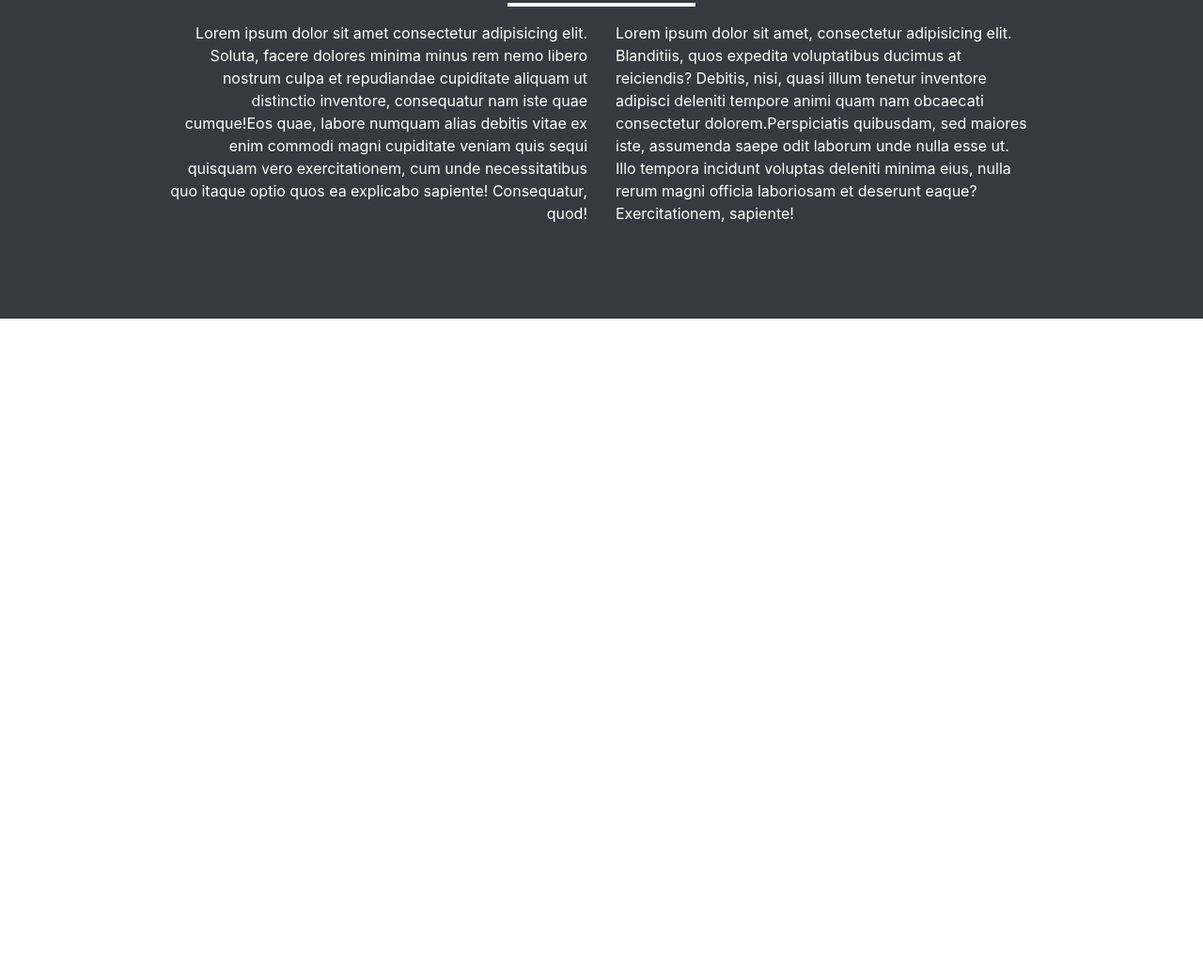
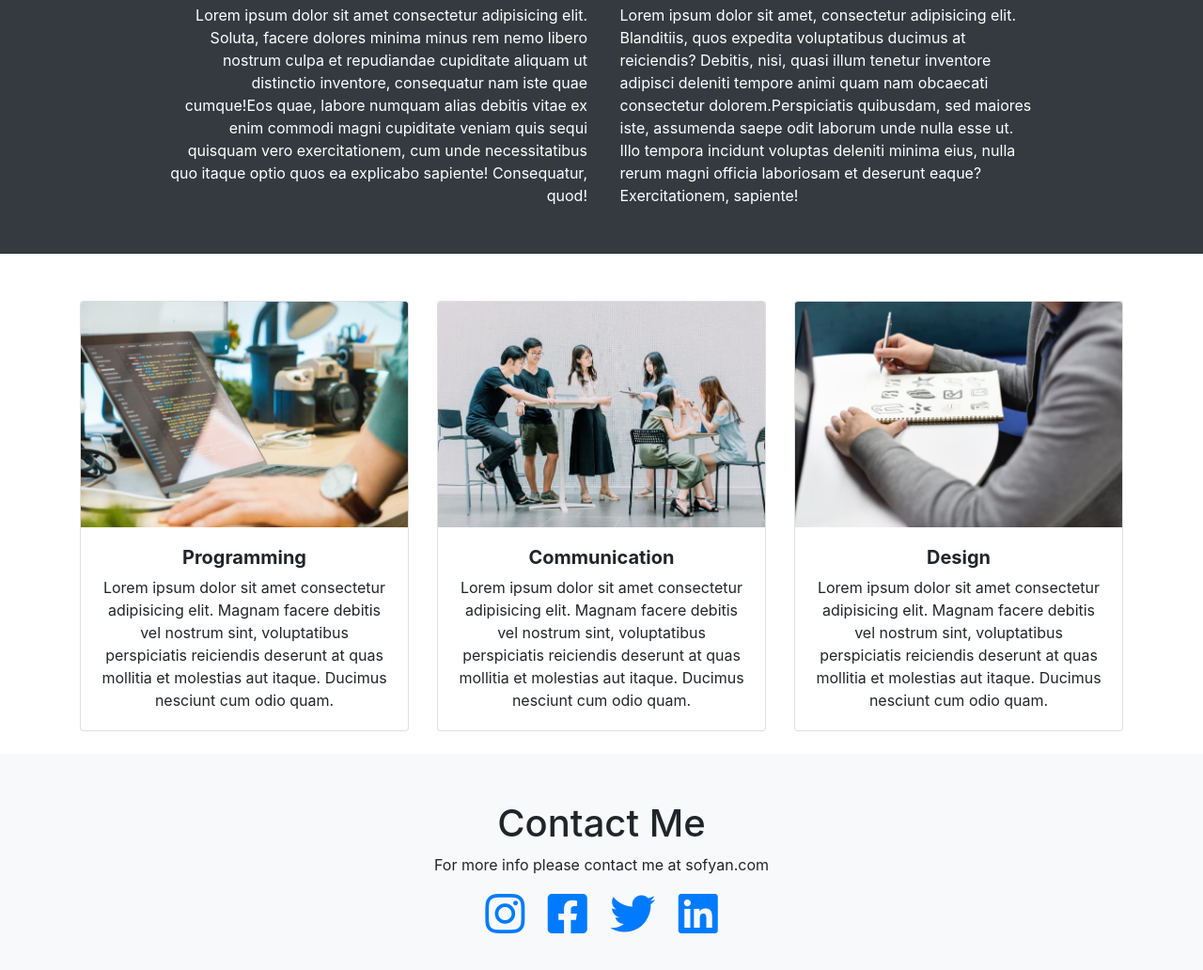
Before and after one commit to lighteagle/learn-css-fw, a plain HTML site: page bootstrap.html in a window 1280 px wide. Shown: the part 530-1562 px from the top of the page at 94% size. Drawn offline with Linux system fonts and the light colour scheme.

Commit message:
bootstrap

```diff
--- a/bootstrap.html
+++ b/bootstrap.html
@@ -17,7 +17,7 @@
 
 <body>
   <!-- Navigasi -->
-  <nav class=" navbar navbar-expand bg-dark navbar-dark">
+  <nav class=" navbar navbar-expand bg-dark navbar-dark fixed-top">
     <!-- Brand/logo -->
     <a class="navbar-brand" href="#">
       <img src="images/bootstrap.jpg" alt="logo" style="width:40px;">
@@ -61,6 +61,7 @@
           quae, labore numquam alias debitis vitae ex enim commodi magni cupiditate veniam quis sequi quisquam vero
           exercitationem, cum unde necessitatibus quo itaque optio quos ea explicabo sapiente! Consequatur, quod!
         </div>
+        &nbsp;
         <div class="col-sm-11 col-md-5 text-left">
           Lorem ipsum dolor sit amet, consectetur adipisicing elit. Blanditiis, quos expedita voluptatibus ducimus at
           reiciendis? Debitis, nisi, quasi illum tenetur inventore adipisci deleniti tempore animi quam nam obcaecati
@@ -74,11 +75,67 @@
   </section>
   <!-- Section - Portofolio -->
   <section id="portofolio">
+    <div class="container">
 
+      <div class="row">
+        <div class="col-md-4">
+          <div class="card mb-4 box-shadow">
+            <img class="card-img-top" src="images/image-1.jpg">
+            <div class="card-body">
+              <h5><b>Programming</b></h5>
+              <p class="card-text">Lorem ipsum dolor sit amet consectetur adipisicing elit. Magnam facere debitis vel
+                nostrum sint, voluptatibus perspiciatis reiciendis deserunt at quas mollitia et molestias aut itaque.
+                Ducimus nesciunt cum odio quam.</p>
+            </div>
+          </div>
+        </div>
+        <div class="col-md-4">
+          <div class="card mb-4 box-shadow">
+            <img class="card-img-top" src="images/image-2.jpg">
+            <div class="card-body">
+              <h5><b>Communication</b></h5>
+              <p class="card-text">Lorem ipsum dolor sit amet consectetur adipisicing elit. Magnam facere debitis vel
+                nostrum sint, voluptatibus perspiciatis reiciendis deserunt at quas mollitia et molestias aut itaque.
+                Ducimus nesciunt cum odio quam.</p>
+            </div>
+          </div>
+        </div>
+        <div class="col-md-4">
+          <div class="card mb-4 box-shadow">
+            <img class="card-img-top" src="images/image-3.jpg">
+            <div class="card-body">
+              <h5><b>Design</b></h5>
+              <p class="card-text">Lorem ipsum dolor sit amet consectetur adipisicing elit. Magnam facere debitis vel
+                nostrum sint, voluptatibus perspiciatis reiciendis deserunt at quas mollitia et molestias aut itaque.
+                Ducimus nesciunt cum odio quam.</p>
+            </div>
+          </div>
+        </div>
+      </div>
+    </div>
   </section>
   <!-- Section - Contact me -->
-  <section id="contact-me">
+  <section id="contact-me" class="page-section bg-light">
+    <h1>Contact Me</h1>
+    <p>For more info please contact me at sofyan.com</p>
 
+
+    <a href="/icons/instagram?style=brands"
+      class="flex flex-column items-center justify-center color-inherit w-100 pa2 br2 br--top no-underline hover-bg-blue4 hover-white"><i
+        class="fab fa-instagram" style="font-size: 48px;padding: 0 10px 0 10px;"></i></a>
+
+
+    <a href="/icons/facebook-square?style=brands"
+      class="flex flex-column items-center justify-center color-inherit w-100 pa2 br2 br--top no-underline hover-bg-blue4 hover-white"><i
+        class="fab fa-facebook-square" style="font-size: 48px;padding: 0 10px 0 10px;"></i></a>
+
+    <a href="/icons/twitter?style=brands"
+      class="flex flex-column items-center justify-center color-inherit w-100 pa2 br2 br--top no-underline hover-bg-blue4 hover-white"><i
+        class="fab fa-twitter" style="font-size: 48px;padding: 0 10px 0 10px;"></i></a>
+
+    <a href="/icons/linkedin?style=brands"
+      class="flex flex-column items-center justify-center color-inherit w-100 pa2 br2 br--top no-underline hover-bg-blue4 hover-white"><i
+        class="fab fa-linkedin" style="font-size: 48px;padding: 0 10px 0 10px;"></i></a>
   </section>
 
   <!-- END Main Body -->
--- a/css/index.css
+++ b/css/index.css
@@ -7,14 +7,17 @@
 section {
   text-align: center;
   min-height: 400px;
+  padding-top: 50px;
 }
 
 #page-atas {
   display: flex;
   flex-direction: column;
   align-items: center;
-  padding-top: 50px;
+  padding-top: 100px;
 }
+
+
 
 hr {
   width: 200px;
```
Also changed, not shown: index.html (+3 -3 lines), images/image-1.jpg (added), images/image-2.jpg (added), images/image-3.jpg (added).
